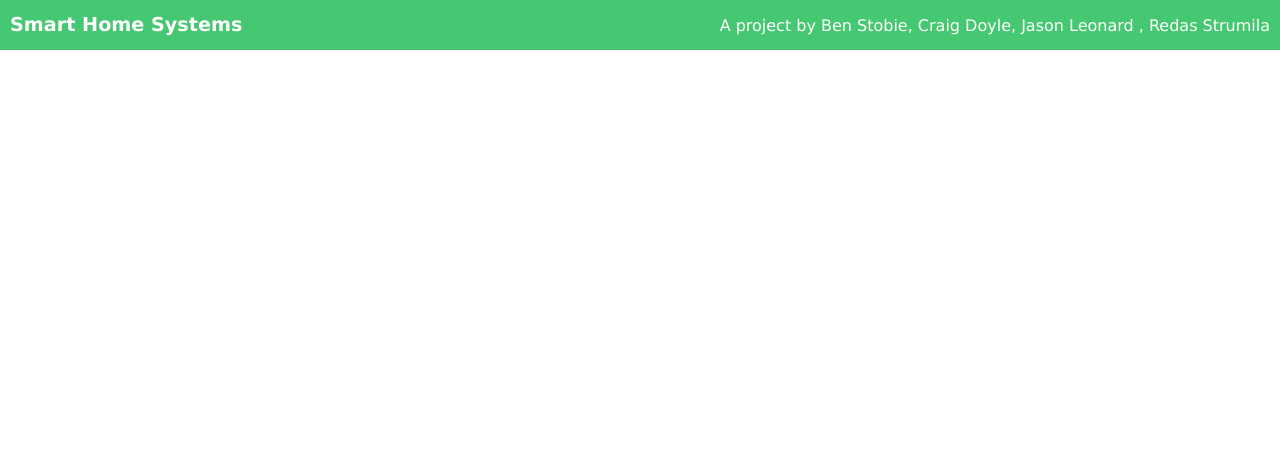
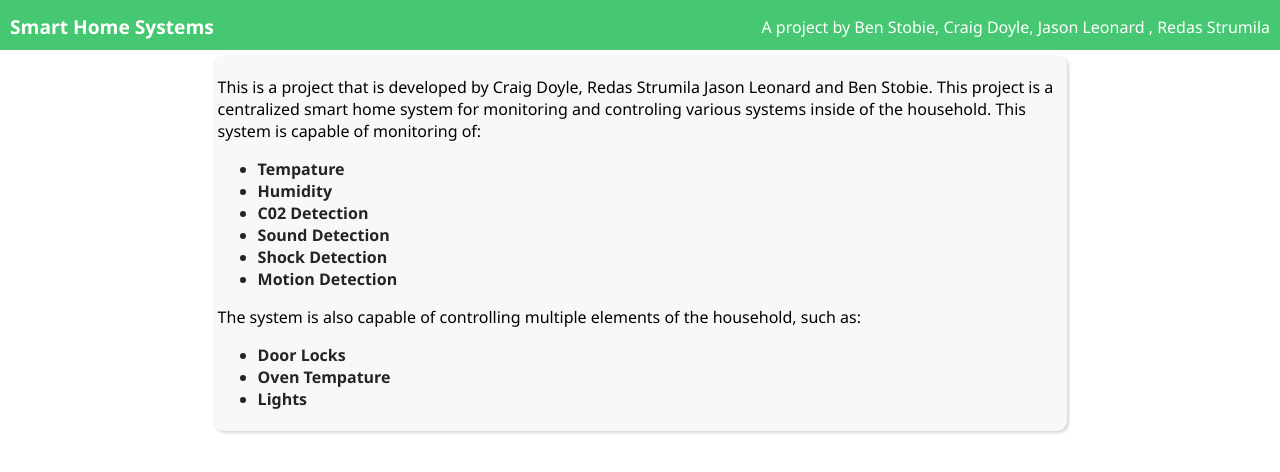
Before and after one commit to Das-Horn/IOT-Project-Y3, a Next.js app in the folder backend-web/: page / in a window 1280 px wide. Shown: the top 472 px of the page. Built offline with nearby package versions, Linux system fonts and the light colour scheme.

Commit message:
Introduction Paragraph Card

```diff
--- /dev/null
+++ b/backend-web/Components/Intro.js
@@ -0,0 +1,26 @@
+import React from "react";
+import styles from '../SCSS/Intro.module.scss';
+
+export default class Intro extends React.Component {
+    render() {
+        return(
+            <div className={styles.IntroFrame}>
+                <p>This is a project that is developed by Craig Doyle, Redas Strumila Jason Leonard and Ben Stobie. This project is a centralized smart home system for monitoring and controling various systems inside of the household. This system is capable of monitoring of:</p>
+                <ul>
+                    <li>Tempature</li>
+                    <li>Humidity</li>
+                    <li>C02 Detection</li>
+                    <li>Sound Detection</li>
+                    <li>Shock Detection</li>
+                    <li>Motion Detection</li>
+                </ul>
+                <p>The system is also capable of controlling multiple elements of the household, such as:</p>
+                <ul>
+                    <li>Door Locks</li>
+                    <li>Oven Tempature</li>
+                    <li>Lights</li>
+                </ul>
+            </div>
+        );
+    }
+}
--- /dev/null
+++ b/backend-web/SCSS/Intro.module.scss
@@ -0,0 +1,14 @@
+
+.IntroFrame{
+    width:66%;
+    background-color: rgb(248, 248, 248);
+    box-shadow: 2px 2px 3px rgb(216, 216, 216);
+    height:auto;
+    border-radius: 10px;
+    margin-top:5px;
+    padding:5px;
+    li{
+        color:rgb(36, 36, 36);
+        font-weight: 600;
+    }
+}
--- a/backend-web/pages/index.js
+++ b/backend-web/pages/index.js
@@ -1,5 +1,6 @@
 import Head from 'next/head'
 import Header from '../Components/Header'
+import Intro from '../Components/Intro'
 
 export default function Home() {
   return (
@@ -11,6 +12,9 @@ export default function Home() {
         <script src='scripts.js' />
       </Head>
       <Header />
+      <div className='contents'>
+        <Intro />
+      </div>
     </div>
   )
 }
--- a/backend-web/public/main.css
+++ b/backend-web/public/main.css
@@ -1,4 +1,17 @@
 
 * {
-    font-family: Verdana, Geneva, Tahoma, sans-serif;
+    font-family:'Segoe UI', Tahoma, Geneva, Verdana, sans-serif;
 }
+
+.contents {
+    display: flex;
+    position: absolute;
+    width: 100%;
+    height: calc(100% - 50px);
+    top: 50px;
+    left: 0;
+    flex-direction: column;
+    flex-wrap: nowrap;
+    align-items: center;
+    justify-content: flex-start;
+}
```
